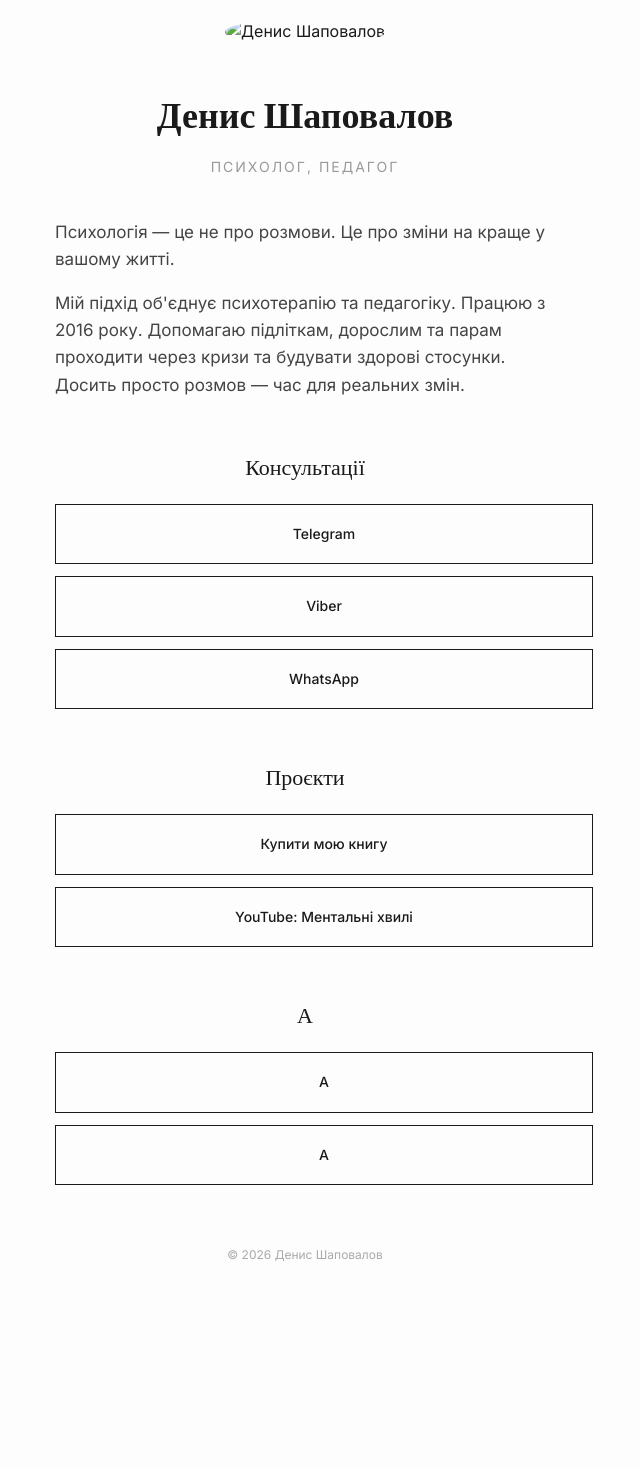
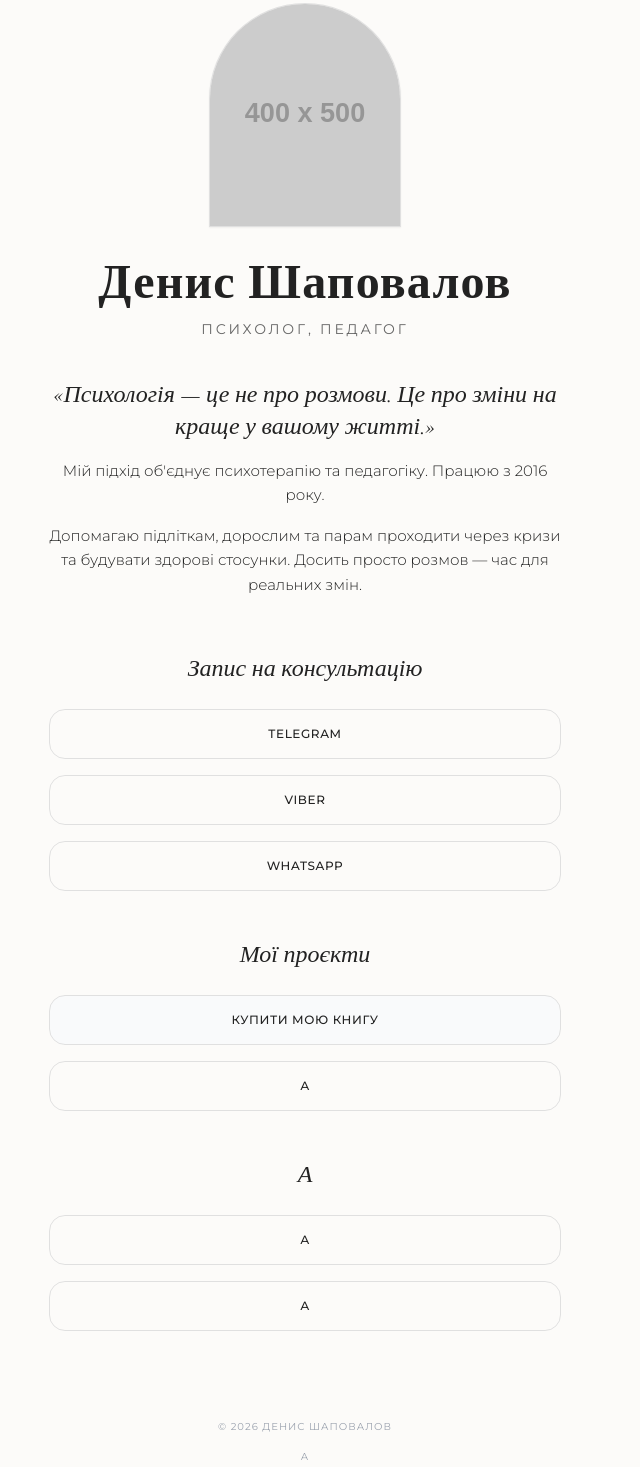
Before and after one commit to 7shapovalov/My-profile, a plain HTML site: page index.html in a window 1280 px wide. Shown: the part 61-1528 px from the top of the page, without its empty margins (335-975 px from the left). Before the commit the page ends 1405 px from the top, so only its background shows below. Drawn offline with nearby package versions, Linux system fonts and the light colour scheme; placeholder pictures from the web are drawn by us; a web font is replaced by a local one.

Commit message:
Update index.html

```diff
--- a/index.html
+++ b/index.html
@@ -4,78 +4,146 @@
     <meta charset="UTF-8">
     <meta name="viewport" content="width=device-width, initial-scale=1.0">
     <title>Денис Шаповалов | Психолог</title>
-    <!-- Шрифты для журнального стиля -->
-    <link href="https://fonts.googleapis.com/css2?family=Playfair+Display:ital,wght@0,400;0,700;1,400&family=Inter:wght@300;400;500&display=swap" rel="stylesheet">
+
+    <!-- Підключаємо журнальні шрифти (Cormorant Garamond для заголовків, Montserrat для тексту) -->
+    <link rel="preconnect" href="https://fonts.googleapis.com">
+    <link rel="preconnect" href="https://fonts.gstatic.com" crossorigin>
+    <link href="https://fonts.googleapis.com/css2?family=Cormorant+Garamond:ital,wght@0,400;0,600;1,400&family=Montserrat:wght@300;400;500&display=swap" rel="stylesheet">
+
+    <!-- Підключаємо Tailwind CSS для професійної верстки -->
+    <script src="https://cdn.tailwindcss.com"></script>
+
+    <script>
+        tailwind.config = {
+            theme: {
+                extend: {
+                    colors: {
+                        background: '#fcfbf9', // Теплий білий (як дорогий папір)
+                        textMain: '#222222',
+                        textMuted: '#666666',
+                        borderLight: '#e0e0e0',
+                    },
+                    fontFamily: {
+                        serif: ['"Cormorant Garamond"', 'serif'],
+                        sans: ['"Montserrat"', 'sans-serif'],
+                    },
+                    animation: {
+                        'fade-in-up': 'fadeInUp 0.8s ease-out forwards',
+                    },
+                    keyframes: {
+                        fadeInUp: {
+                            '0%': { opacity: '0', transform: 'translateY(20px)' },
+                            '100%': { opacity: '1', transform: 'translateY(0)' },
+                        }
+                    }
+                }
+            }
+        }
+    </script>
+
     <style>
         body {
-            font-family: 'Inter', sans-serif;
-            background-color: #fdfdfd;
-            color: #1a1a1a;
-            text-align: center;
-            padding: 80px 20px;
-            margin: 0;
-            line-height: 1.6;
-        }
-        .container { max-width: 500px; margin: 0 auto; }
-
-        /* Фото */
-        .profile-img {
-            width: 160px; height: 160px;
-            border-radius: 50%; object-fit: cover;
-            margin-bottom: 40px;
+            background-color: #fcfbf9;
+            color: #222222;
         }
 
-        /* Типографика */
-        h1 { font-family: 'Playfair Display', serif; font-size: 36px; margin: 0 0 10px; }
-        .tagline { font-size: 14px; text-transform: uppercase; letter-spacing: 2px; color: #999; margin-bottom: 40px; }
+        /* Затримка анімації для ефекту послідовної появи блоків */
+        .delay-100 { animation-delay: 100ms; }
+        .delay-200 { animation-delay: 200ms; }
+        .delay-300 { animation-delay: 300ms; }
+        .delay-400 { animation-delay: 400ms; }
 
-        .bio { font-size: 17px; color: #444; margin-bottom: 50px; text-align: left; }
-
-        /* Блоки и кнопки */
-        .section-header {
-            font-family: 'Playfair Display', serif; font-size: 22px;
-            margin: 50px 0 20px; color: #1a1a1a;
+        /* Стиль для кнопок (тонкі лінії, заповнення при наведенні) */
+        .link-card {
+            transition: all 0.4s ease;
         }
-
-        .btn {
-            display: block; width: 100%; padding: 18px; margin: 12px 0;
-            border: 1px solid #1a1a1a; background: transparent; color: #1a1a1a;
-            text-decoration: none; font-size: 14px; font-weight: 500;
-            transition: all 0.3s ease;
+        .link-card:hover {
+            background-color: #222222;
+            color: #fcfbf9;
+            border-color: #222222;
         }
-        .btn:hover { background: #1a1a1a; color: #fff; }
-
-        .footer-note { margin-top: 60px; font-size: 12px; color: #aaa; }
     </style>
 </head>
-<body>
-    <div class="container">
-        <!-- Вставьте свое фото -->
-        <img src="my-photo.jpg" alt="Денис Шаповалов" class="profile-img">
 
-        <h1>Денис Шаповалов</h1>
-        <p class="tagline">Психолог, педагог</p>
+<body class="font-sans antialiased min-h-screen flex flex-col items-center py-16 px-5 sm:px-10 selection:bg-gray-200">
 
-        <div class="bio">
-            <p>Психологія — це не про розмови. Це про зміни на краще у вашому житті.</p>
-            <p>Мій підхід об'єднує психотерапію та педагогіку. Працюю з 2016 року. Допомагаю підліткам, дорослим та парам проходити через кризи та будувати здорові стосунки. Досить просто розмов — час для реальних змін.</p>
+    <main class="w-full max-w-lg mx-auto flex flex-col items-center">
+
+        <!-- Фотографія (Тут поки що заглушка, замініть my-photo.jpg на ваше фото) -->
+        <!-- Форма "арки" дуже популярна в сучасному веб-дизайні -->
+        <div class="opacity-0 animate-fade-in-up w-40 h-48 sm:w-48 sm:h-56 mb-8 overflow-hidden rounded-t-full rounded-b-3xl shadow-sm border border-borderLight">
+            <img src="my-photo.jpg" onerror="this.src='https://placehold.co/400x500/e2e8f0/64748b?text=Фото'" alt="Денис Шаповалов" class="w-full h-full object-cover">
         </div>
 
-        <div class="section-header">Консультації</div>
-        <a href="https://t.me/shapovalovexpert" class="btn">Telegram</a>
-        <a href="viber://chat?number=%2B380964018889" class="btn">Viber</a>
-        <a href="https://wa.me/380964018889" class="btn">WhatsApp</a>
+        <!-- Ім'я та статус -->
+        <h1 class="opacity-0 animate-fade-in-up delay-100 font-serif text-4xl sm:text-5xl font-semibold tracking-wide text-center mb-3">
+            Денис Шаповалов
+        </h1>
+        <p class="opacity-0 animate-fade-in-up delay-100 text-xs sm:text-sm uppercase tracking-[0.2em] text-textMuted text-center mb-10">
+            Психолог, педагог
+        </p>
 
-        <div class="section-header">Проєкти</div>
-        <a href="https://www.yakaboo.ua/5-krokiv-do-usvidomlennja-bat-kivskoi-mudrosti.html" class="btn">Купити мою книгу</a>
-        <a href="https://youtube.com/@mental-waves" class="btn">YouTube: Ментальні хвилі</a>
+        <!-- Опис / Біографія -->
+        <div class="opacity-0 animate-fade-in-up delay-200 font-light text-[15px] leading-relaxed text-textMain text-center mb-14 space-y-4">
+            <p class="font-serif italic text-xl sm:text-2xl mb-4">
+                «Психологія — це не про розмови. Це про зміни на краще у вашому житті.»
+            </p>
+            <p>
+                Мій підхід об'єднує психотерапію та педагогіку. Працюю з 2016 року.
+            </p>
+            <p>
+                Допомагаю підліткам, дорослим та парам проходити через кризи та будувати здорові стосунки. Досить просто розмов — час для реальних змін.
+            </p>
+        </div>
 
-        <!-- Место для ваших А -->
-        <div class="section-header">А</div>
-        <a href="А" class="btn">А</a>
-        <a href="А" class="btn">А</a>
+        <!-- Блок: Консультації -->
+        <div class="opacity-0 animate-fade-in-up delay-300 w-full flex flex-col gap-4 mb-12">
+            <h2 class="font-serif text-2xl text-center mb-2 italic">Запис на консультацію</h2>
 
-        <div class="footer-note">© 2026 Денис Шаповалов</div>
-    </div>
+            <a href="https://t.me/shapovalovexpert" class="link-card block w-full py-4 px-6 border border-borderLight rounded-2xl text-center uppercase tracking-wider text-xs font-medium">
+                Telegram
+            </a>
+            <a href="viber://chat?number=%2B380964018889" class="link-card block w-full py-4 px-6 border border-borderLight rounded-2xl text-center uppercase tracking-wider text-xs font-medium">
+                Viber
+            </a>
+            <a href="https://wa.me/380964018889" class="link-card block w-full py-4 px-6 border border-borderLight rounded-2xl text-center uppercase tracking-wider text-xs font-medium">
+                WhatsApp
+            </a>
+        </div>
+
+        <!-- Блок: Матеріали -->
+        <div class="opacity-0 animate-fade-in-up delay-400 w-full flex flex-col gap-4 mb-12">
+            <h2 class="font-serif text-2xl text-center mb-2 italic">Мої проєкти</h2>
+
+            <a href="https://www.yakaboo.ua/5-krokiv-do-usvidomlennja-bat-kivskoi-mudrosti.html?srsltid=AfmBOoqqv--wgVds4FwXoJf_oDGWqAyJ_gkvXJtGrGnfmfwTsSj9ZYrJ" class="link-card block w-full py-4 px-6 border border-borderLight rounded-2xl text-center uppercase tracking-wider text-xs font-medium bg-gray-50">
+                Купити мою книгу
+            </a>
+
+            <!-- Плейсхолдер А -->
+            <a href="А" class="link-card block w-full py-4 px-6 border border-borderLight rounded-2xl text-center uppercase tracking-wider text-xs font-medium">
+                А
+            </a>
+        </div>
+
+        <!-- Блок: Плейсхолдер А (Наприклад, для соцмереж або статей) -->
+        <div class="opacity-0 animate-fade-in-up delay-400 w-full flex flex-col gap-4 mb-12">
+            <h2 class="font-serif text-2xl text-center mb-2 italic">А</h2>
+
+            <a href="А" class="link-card block w-full py-4 px-6 border border-borderLight rounded-2xl text-center uppercase tracking-wider text-xs font-medium">
+                А
+            </a>
+            <a href="А" class="link-card block w-full py-4 px-6 border border-borderLight rounded-2xl text-center uppercase tracking-wider text-xs font-medium">
+                А
+            </a>
+        </div>
+
+        <!-- Підвал / Footer -->
+        <footer class="opacity-0 animate-fade-in-up delay-400 mt-10 text-center">
+            <p class="text-[10px] uppercase tracking-widest text-gray-400">
+                © 2026 Денис Шаповалов <br><br> А
+            </p>
+        </footer>
+
+    </main>
 </body>
 </html>
```
